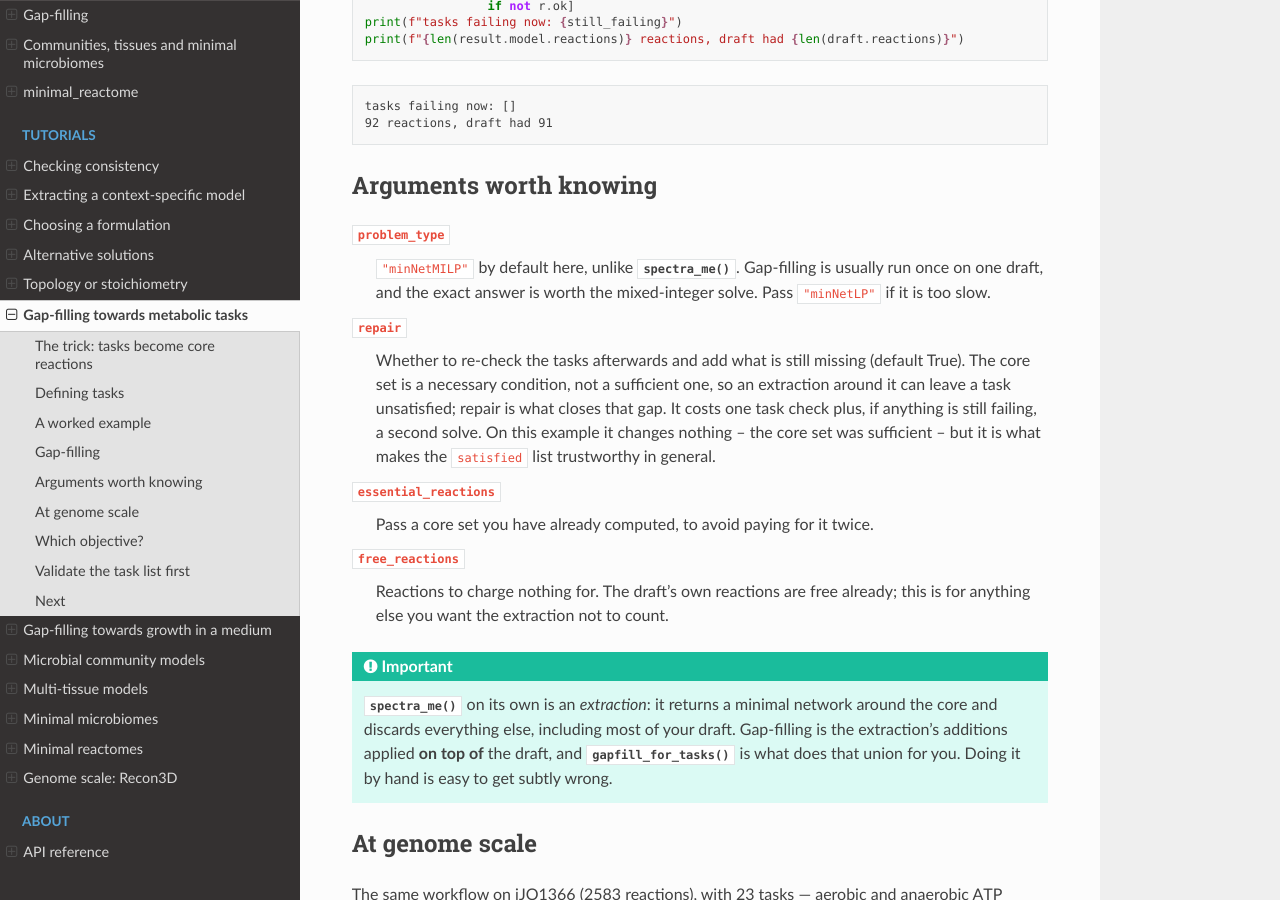
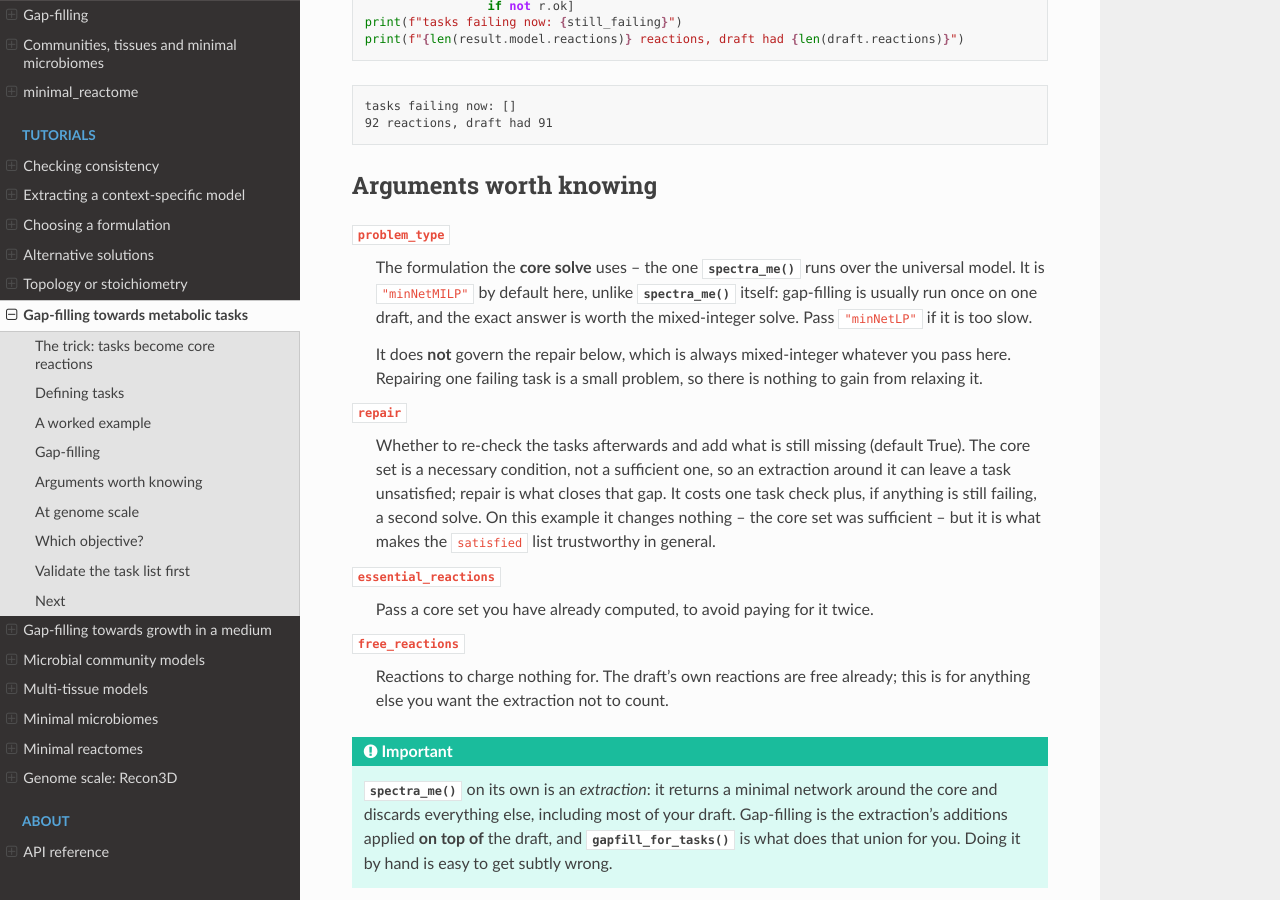
Before and after one commit to bisect-group/spectra-cobra, a Sphinx documentation site: the page built from docs/tutorials/gapfilling_tasks.rst, in a window 1280 px wide and 900 px high, scrolled down 4456 px. Built offline with Sphinx 7.4.7 and the Read the Docs theme 3.1.0, drawn with Linux system fonts in a browser that asks for light colours; some of the changed text lies outside the part shown.

Commit message:
docs: print the number the extraction page quotes, and scope problem_type
The extraction page said "From 87 consistent reactions down to 27" without
ever printing the 87, so the reader could check one half of the sentence and
not the other. Verified: textbook is 95 reactions, 87 consistent, 27
extracted.

gapfill_for_tasks passes problem_type to the core solve alone; the repair
step is always mixed-integer, whatever is passed. The page described the
argument without saying which solve it governs.

Gap-filling towards growth runs over a panel of media, not one medium.

Co-Authored-By: Claude Opus 5 (1M context) <noreply@anthropic.com>

```diff
--- a/docs/tutorials/extraction.rst
+++ b/docs/tutorials/extraction.rst
@@ -15,6 +15,7 @@ The basic case
 
    model = load_model("textbook")
    consistent = spectra_cc(model, tol=1e-3)
+   print(len(consistent.reactions))
 
    extracted = spectra_me(consistent, core_reactions=["PGI"], tol=1e-3, seed=0)
    print(len(extracted.reactions))
@@ -22,6 +23,7 @@ The basic case
 
 .. code-block:: text
 
+   87
    27
    True
 
--- a/docs/tutorials/gapfilling_tasks.rst
+++ b/docs/tutorials/gapfilling_tasks.rst
@@ -245,9 +245,16 @@ Arguments worth knowing
 -----------------------
 
 ``problem_type``
-   ``"minNetMILP"`` by default here, unlike :func:`~spectra_cobra.spectra_me`.
-   Gap-filling is usually run once on one draft, and the exact answer is
-   worth the mixed-integer solve. Pass ``"minNetLP"`` if it is too slow.
+   The formulation the **core solve** uses -- the one
+   :func:`~spectra_cobra.spectra_me` runs over the universal model. It is
+   ``"minNetMILP"`` by default here, unlike
+   :func:`~spectra_cobra.spectra_me` itself: gap-filling is usually run once
+   on one draft, and the exact answer is worth the mixed-integer solve. Pass
+   ``"minNetLP"`` if it is too slow.
+
+   It does **not** govern the repair below, which is always mixed-integer
+   whatever you pass here. Repairing one failing task is a small problem, so
+   there is nothing to gain from relaxing it.
 
 ``repair``
    Whether to re-check the tasks afterwards and add what is still missing
```
Also changed, not shown: other parts of docs/tutorials/gapfilling_tasks.rst (+2 -2 lines).
